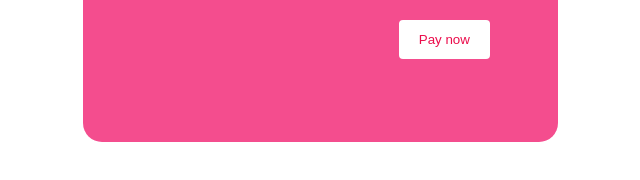
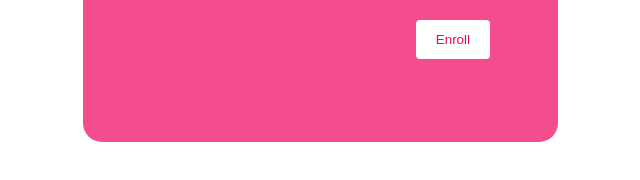
Before and after one commit to Atharv56/Codeissance_50_SyntaxEnemies, a plain HTML site: page Enrollment.html in a window 1280 px wide. Shown: the part 486-666 px from the top of the page, 320-960 px from the left. Drawn offline with Linux system fonts and the light colour scheme.

Commit message:
Update Enrollment.html

```diff
--- a/Enrollment.html
+++ b/Enrollment.html
@@ -163,7 +163,7 @@ input[type=submit]:hover {
 
     </div>
     <div id="row">
-      <input type="submit" value="Pay now" ><a href="https://pay.google.com/about/"></a></div>
+      <input type="submit" value="Enroll" ></div>
     </div>
 
   </form>
```
